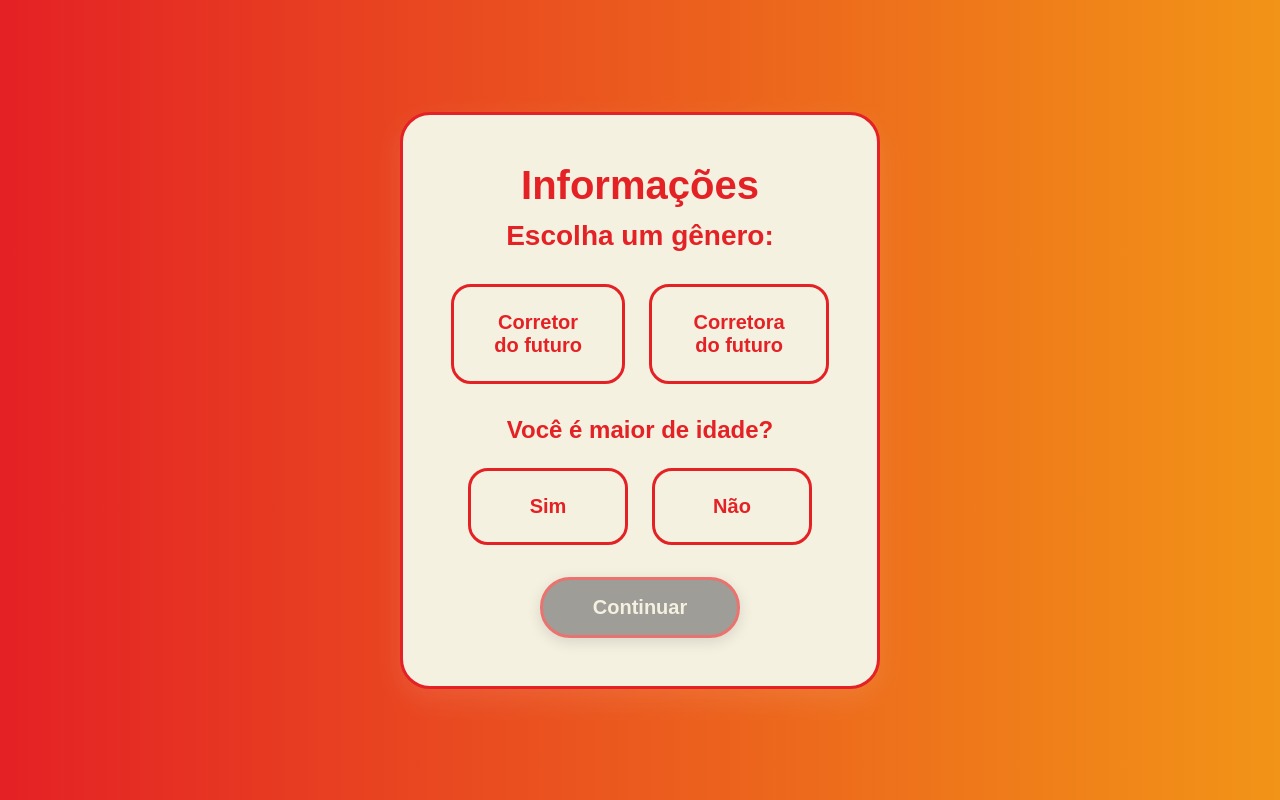
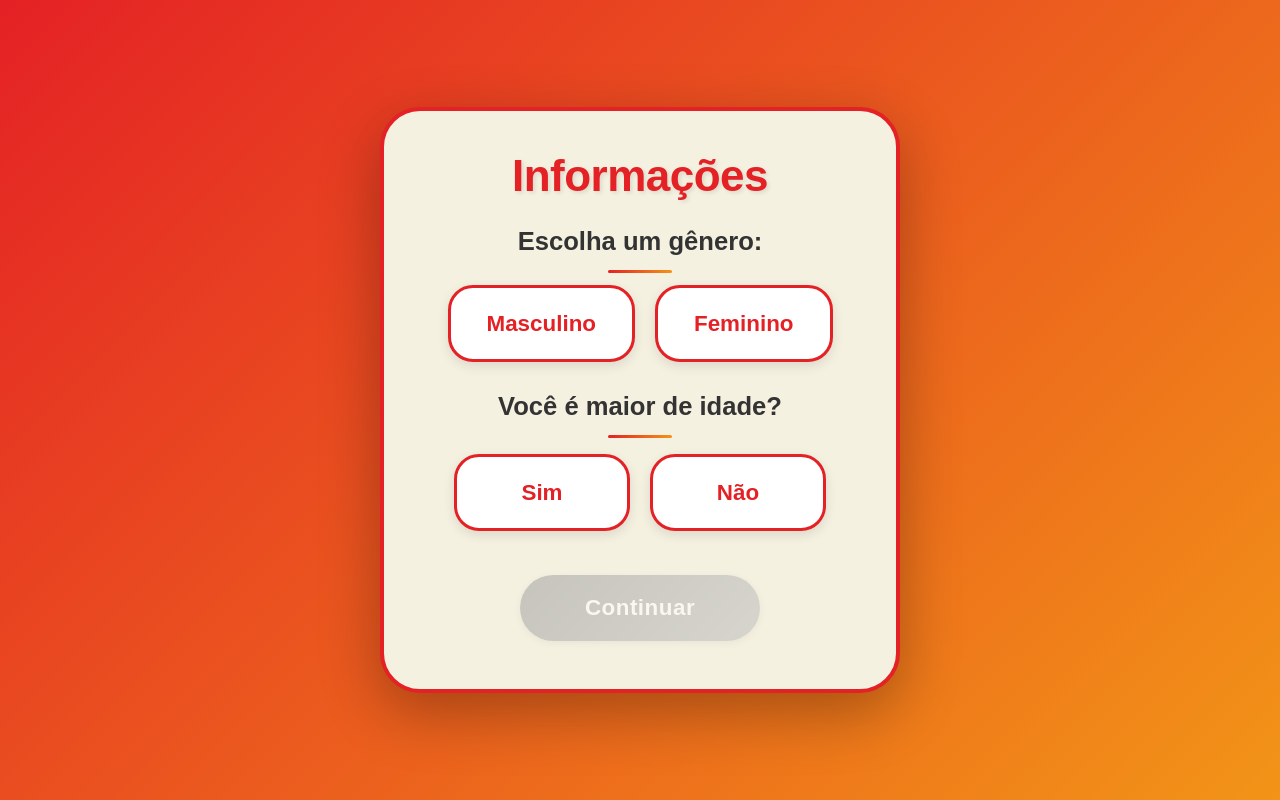
Before and after one commit to gmourar/galeria-profissoes, a React (Vite) app: page /gender-selection in a window 1280 px wide. Built offline with nearby package versions, Linux system fonts and the light colour scheme.

Commit message:
fix: gender layout

```diff
--- a/src/pages/GenderSelectionScreen.jsx
+++ b/src/pages/GenderSelectionScreen.jsx
@@ -37,14 +37,14 @@ const GenderSelectionScreen = () => {
             className={`gender-button ${selectedGender === 'masculino' ? 'selected' : ''}`}
             onClick={() => handleGenderSelect('masculino')}
           >
-            Corretor do futuro
+            Masculino
           </button>
 
           <button
             className={`gender-button ${selectedGender === 'feminino' ? 'selected' : ''}`}
             onClick={() => handleGenderSelect('feminino')}
           >
-            Corretora do futuro
+            Feminino
           </button>
         </div>
 
--- a/src/styles/GenderSelectionScreen.css
+++ b/src/styles/GenderSelectionScreen.css
@@ -4,144 +4,205 @@
   align-items: center;
   justify-content: center;
   min-height: 100vh;
-  background: linear-gradient(90deg, #e42125 0%, #f29417 100%);
-  padding: 2vh;
+  background: linear-gradient(135deg, #e42125 0%, #f29417 100%);
+  padding: 3vh;
   font-family: 'Arial', sans-serif;
   color: #f4f1e1;
 }
 
 .gender-container {
   background: #f4f1e1;
-  border-radius: 30px;
-  padding: 6vh;
-  box-shadow: 0 10px 30px rgba(255, 255, 255, 0.1);
+  border-radius: 40px;
+  padding: 5vh 6vh 6vh;
+  box-shadow: 0 20px 60px rgba(0, 0, 0, 0.3);
   text-align: center;
-  max-width: 60vh;
+  max-width: 65vh;
   width: 100%;
-  border: 3px solid #e42125;
+  border: 4px solid #e42125;
+  position: relative;
+}
+
+.gender-container::before {
+  content: '';
+  position: absolute;
+  top: -2px;
+  left: -2px;
+  right: -2px;
+  bottom: -2px;
+  background: linear-gradient(135deg, #e42125 0%, #f29417 100%);
+  border-radius: 42px;
+  z-index: -1;
 }
 
 .main-title {
   color: #e42125;
-  margin-bottom: 1.5vh;
+  margin-bottom: 1vh;
   margin-top: 0;
-  font-size: 5vh;
+  font-size: 5.5vh;
   font-weight: bold;
+  letter-spacing: -0.5px;
+  text-shadow: 2px 2px 4px rgba(0, 0, 0, 0.1);
 }
 
 .gender-container h2 {
-  color: #e42125;
-  margin-bottom: 4vh;
-  font-size: 3.5vh;
-  font-weight: bold;
+  color: #333333;
+  margin-bottom: 1.5vh;
+  margin-top: 3vh;
+  font-size: 3.2vh;
+  font-weight: 600;
+  line-height: 1.3;
 }
 
 .gender-container h3 {
-  color: #e42125;
-  margin-bottom: 3vh;
-  font-size: 3vh;
-  font-weight: bold;
+  color: #333333;
+  margin-bottom: 2vh;
+  margin-top: 3.5vh;
+  font-size: 3.2vh;
+  font-weight: 600;
+  line-height: 1.3;
 }
 
 .gender-options,
 .age-options {
   display: flex;
-  gap: 3vh;
+  gap: 2.5vh;
   justify-content: center;
-  margin-bottom: 4vh;
+  margin-bottom: 3.5vh;
+  margin-top: 1vh;
 }
 
 .gender-button,
 .age-button {
-  background: #f4f1e1;
+  background: #ffffff;
   border: 3px solid #e42125;
-  border-radius: 20px;
-  padding: 3vh 5vh;
-  font-size: 2.5vh;
-  font-weight: bold;
+  border-radius: 25px;
+  padding: 2.8vh 4.5vh;
+  font-size: 2.8vh;
+  font-weight: 600;
   cursor: pointer;
-  transition: all 0.3s ease;
+  transition: all 0.3s cubic-bezier(0.4, 0, 0.2, 1);
   color: #e42125;
-  min-width: 20vh;
+  min-width: 22vh;
+  box-shadow: 0 4px 12px rgba(0, 0, 0, 0.1);
 }
 
 .gender-button:hover,
 .age-button:hover {
-  background: #f0f0f0;
-  transform: translateY(-2px);
-  box-shadow: 0 4px 15px rgba(0, 0, 0, 0.2);
+  background: #fff5f5;
+  transform: translateY(-3px) scale(1.02);
+  box-shadow: 0 8px 20px rgba(228, 33, 37, 0.3);
+  border-color: #f29417;
 }
 
 .gender-button.selected,
 .age-button.selected {
-  background: linear-gradient(90deg, #e42125 0%, #f29417 100%);
-  color: #f4f1e1;
+  background: linear-gradient(135deg, #e42125 0%, #f29417 100%);
+  color: #ffffff;
   border-color: #e42125;
-  box-shadow: 0 4px 15px rgba(0, 0, 0, 0.3);
+  box-shadow: 0 6px 20px rgba(228, 33, 37, 0.4);
+  transform: scale(1.05);
 }
 
 .continue-button {
-  background: linear-gradient(90deg, #e42125 0%, #f29417 100%);
-  color: #f4f1e1;
-  border: 3px solid #e42125;
-  border-radius: 30px;
-  padding: 2vh 5vh;
-  font-size: 2.5vh;
+  background: linear-gradient(135deg, #e42125 0%, #f29417 100%);
+  color: #ffffff;
+  border: none;
+  border-radius: 35px;
+  padding: 2.5vh 6vh;
+  font-size: 2.8vh;
   font-weight: bold;
   cursor: pointer;
-  transition: all 0.3s ease;
-  box-shadow: 0 4px 15px rgba(0, 0, 0, 0.2);
-  min-width: 25vh;
+  transition: all 0.3s cubic-bezier(0.4, 0, 0.2, 1);
+  box-shadow: 0 6px 20px rgba(228, 33, 37, 0.4);
+  min-width: 30vh;
+  margin-top: 2vh;
+  letter-spacing: 0.5px;
 }
 
 .continue-button:hover:not(:disabled) {
-  transform: translateY(-2px);
-  box-shadow: 0 6px 20px rgba(0, 0, 0, 0.3);
-  background: #333333;
+  transform: translateY(-3px) scale(1.03);
+  box-shadow: 0 10px 30px rgba(228, 33, 37, 0.5);
+  background: linear-gradient(135deg, #c91d21 0%, #d47f12 100%);
+}
+
+.continue-button:active:not(:disabled) {
+  transform: translateY(-1px) scale(1.01);
 }
 
 .continue-button:disabled {
-  background: #666666;
+  background: linear-gradient(135deg, #999999 0%, #bbbbbb 100%);
   cursor: not-allowed;
-  opacity: 0.6;
+  opacity: 0.5;
+  box-shadow: 0 2px 8px rgba(0, 0, 0, 0.1);
+}
+
+/* Separadores visuais */
+.gender-container h2::after,
+.gender-container h3::after {
+  content: '';
+  display: block;
+  width: 8vh;
+  height: 0.4vh;
+  background: linear-gradient(90deg, #e42125 0%, #f29417 100%);
+  margin: 1.5vh auto 0;
+  border-radius: 2px;
 }
 
 /* Otimizado para TV vertical */
 @media (orientation: portrait) {
+  .gender-selection-screen {
+    padding: 2vh;
+  }
+
   .gender-container {
-    padding: 4vh;
-    max-width: 70vh;
+    padding: 4vh 5vh 5vh;
+    max-width: 75vh;
+    border-radius: 35px;
+  }
+
+  .gender-container::before {
+    border-radius: 37px;
   }
 
   .main-title {
-    font-size: 4vh;
+    font-size: 4.5vh;
+    margin-bottom: 0.5vh;
   }
 
-  .gender-container h2 {
-    font-size: 3vh;
+  .gender-container h2,
+  .gender-container h3 {
+    font-size: 2.8vh;
+    margin-top: 2.5vh;
+    margin-bottom: 1.5vh;
   }
 
-  .gender-container h3 {
-    font-size: 2.5vh;
+  .gender-container h2::after,
+  .gender-container h3::after {
+    width: 6vh;
+    height: 0.3vh;
+    margin-top: 1vh;
   }
 
   .gender-options,
   .age-options {
     flex-direction: column;
     gap: 2vh;
+    margin-bottom: 2.5vh;
   }
 
   .gender-button,
   .age-button {
     min-width: auto;
     width: 100%;
-    font-size: 2vh;
-    padding: 2vh 3vh;
+    font-size: 2.5vh;
+    padding: 2.5vh 4vh;
+    border-radius: 22px;
   }
 
   .continue-button {
-    font-size: 2vh;
-    padding: 1.5vh 4vh;
+    font-size: 2.5vh;
+    padding: 2.2vh 5vh;
+    margin-top: 1.5vh;
+    border-radius: 30px;
   }
-
 }
```
Also changed, not shown: 1 other file (tests, documents, lock files or other folders).
